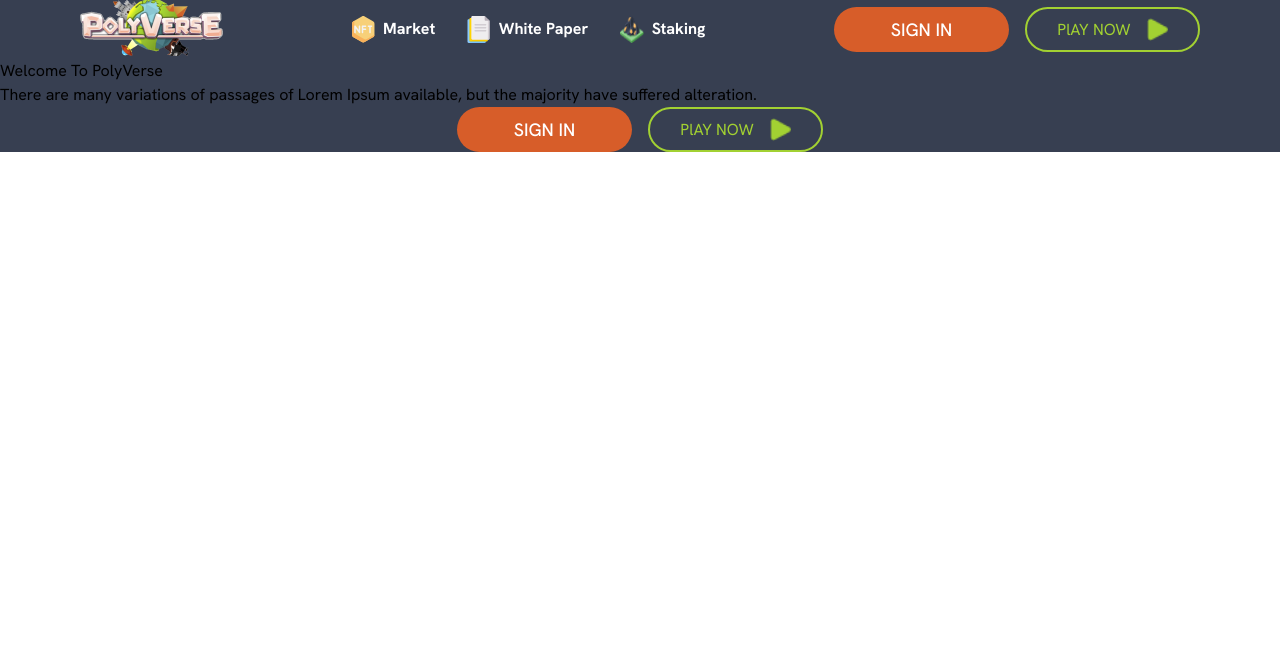
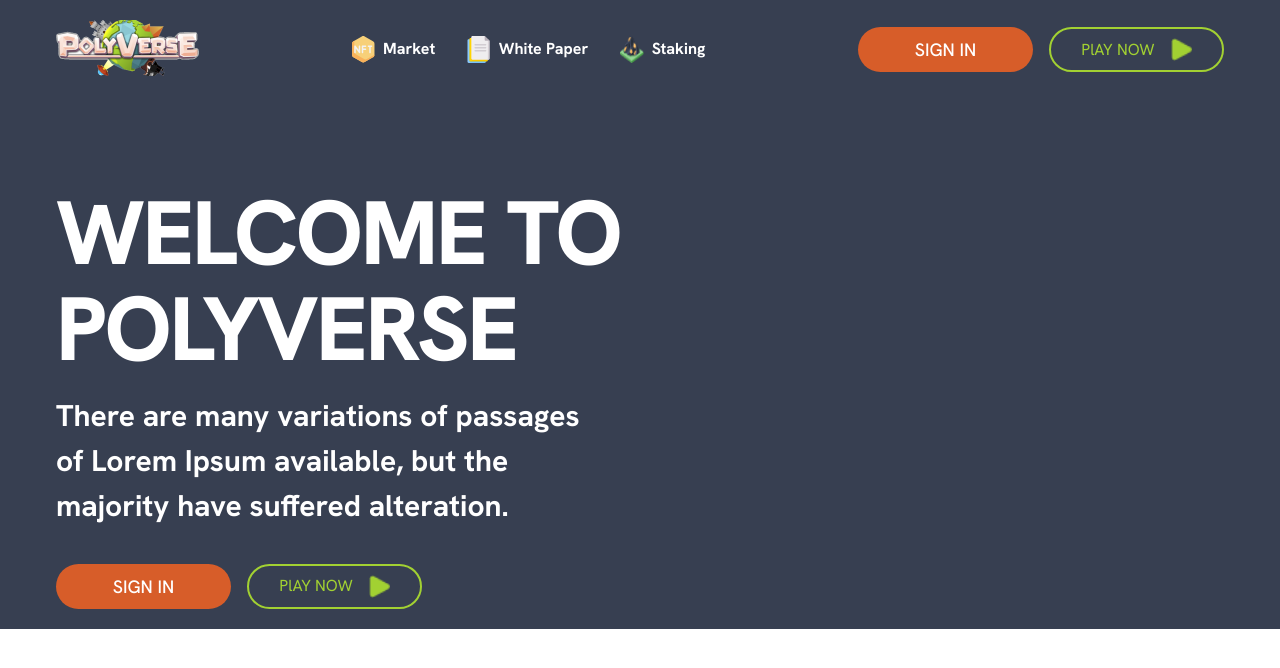
Before and after one commit to anishazahan/figma-to-html, a website: page index.html in a window 1280 px wide. Drawn offline with Linux system fonts and the light colour scheme.

Commit message:
lefts banner content add

```diff
--- a/home.css
+++ b/home.css
@@ -13,6 +13,7 @@ body{
 
 header{
     background-color: #373F51;
+    padding: 20px 0;
 }
 .signIn-btn{
    border-radius: 27.5px;
@@ -34,3 +35,27 @@ header{
     width: 23.46px;
     height: 26.58px;
 }
+
+
+/* ...............  banner-styling ......................... */
+
+
+.banner-heading{
+
+        line-height: 6rem;
+        font-weight: 900;
+        font-size: 90px;
+        text-transform: uppercase;
+        color: #FFFFFF;
+
+}
+
+.banner-text{
+    width: 549px;
+font-style: normal;
+font-weight: 600;
+font-size: 30px;
+line-height: 45px;
+color: #FFFFFF;
+margin: 1rem 0;
+}
--- a/index.html
+++ b/index.html
@@ -13,7 +13,7 @@
     <!-- ///............ header section  .................// -->
 
    <header>
-     <nav class="flex justify-between max-w-7xl mx-auto px-20">
+     <nav class="flex justify-between max-w-7xl mx-auto px-14">
         <div class="logo">
             <img class="" src="./assets/logo.png" alt="">
         </div>
@@ -45,10 +45,11 @@
        <!-- ///............ banner section  .................// -->
 
     <section class="banner-section bg-[#373F51]">
-        <div class="left-banner">
-            <h2>Welcome To PolyVerse</h2>
-            <p>There are many variations of passages of Lorem Ipsum available, but the majority have suffered alteration.</p>
-            <div class="banner-btn flex space-x-4 items-center justify-center">
+        <div class="flex max-w-7xl mx-auto pl-14">
+            <div class="left-banner pt-[7%]">
+                <h2 class="banner-heading tracking-tight">Welcome To <br/> PolyVerse</h2>
+                <p class="banner-text">There are many variations of passages of Lorem Ipsum available, but the majority have suffered alteration.</p>
+                <div class="banner-btn flex space-x-4 items-center pb-5 pt-5">
                     <button class="signIn-btn w-[175px] h-[45px]  bg-[#D75D29] font-medium text-white text-[18px]">SIGN IN</button>
                    <div class="flex play-btn space-x-4 items-center justify-center">
                     <button>PlAY NOW  </button>
@@ -57,6 +58,7 @@
                 </div>
             </div>
             <div class="right-banner"></div>
+        </div>
 
     </section>
 
```
Also changed, not shown: dist/output.css. Lines whose indentation alone changed are shown as unchanged.
